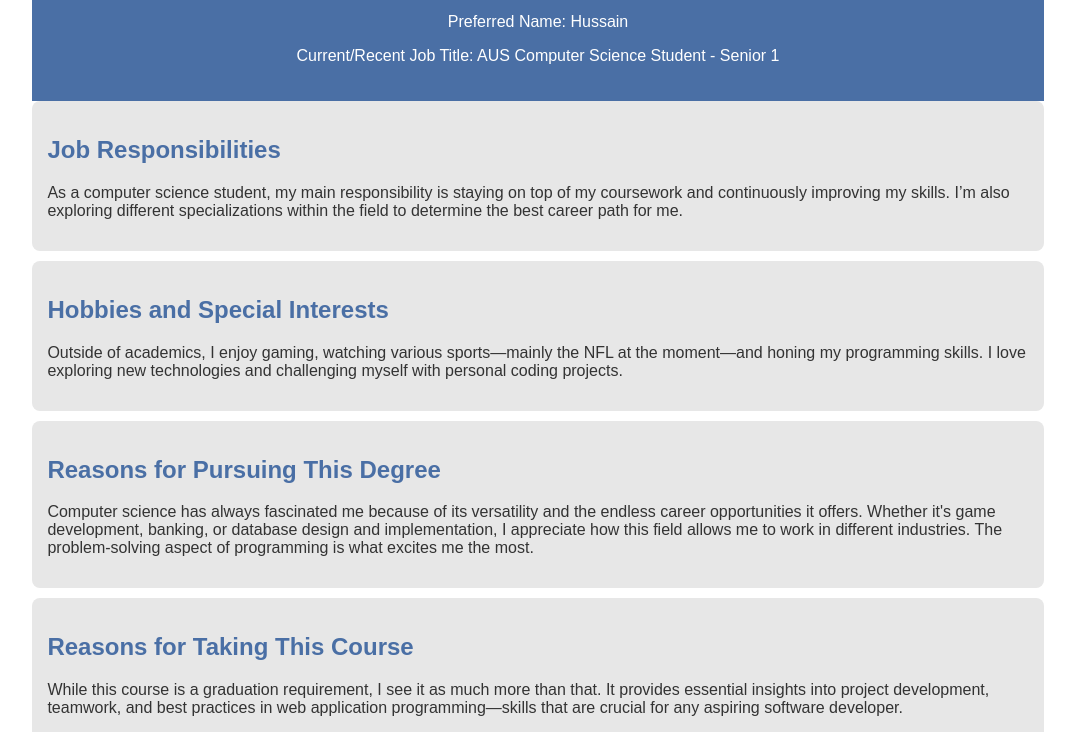
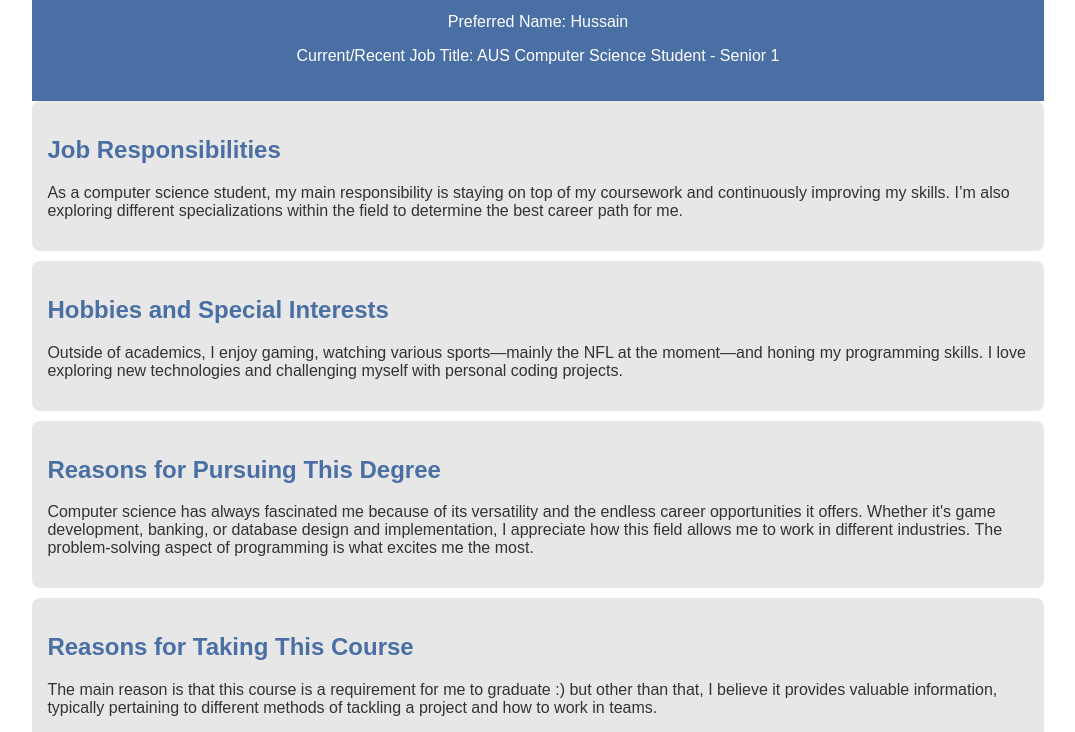
Before and after one commit to Hussain255s/me, a plain HTML site: page index.html in a window 1280 px wide. Shown: the part 68-800 px from the top of the page, without its empty margins (102-1177 px from the left). Drawn offline with Linux system fonts and the light colour scheme.

Commit message:
Update index.html

```diff
--- a/index.html
+++ b/index.html
@@ -64,7 +64,7 @@
 
         <section class="section">
             <h2>Reasons for Taking This Course</h2>
-            <p>While this course is a graduation requirement, I see it as much more than that. It provides essential insights into project development, teamwork, and best practices in web application programming—skills that are crucial for any aspiring software developer.</p>
+            <p>The main reason is that this course is a requirement for me to graduate :) but other than that, I believe it provides valuable information, typically pertaining to different methods of tackling a project and how to work in teams.</p>
         </section>
 
         <section class="section">
```
